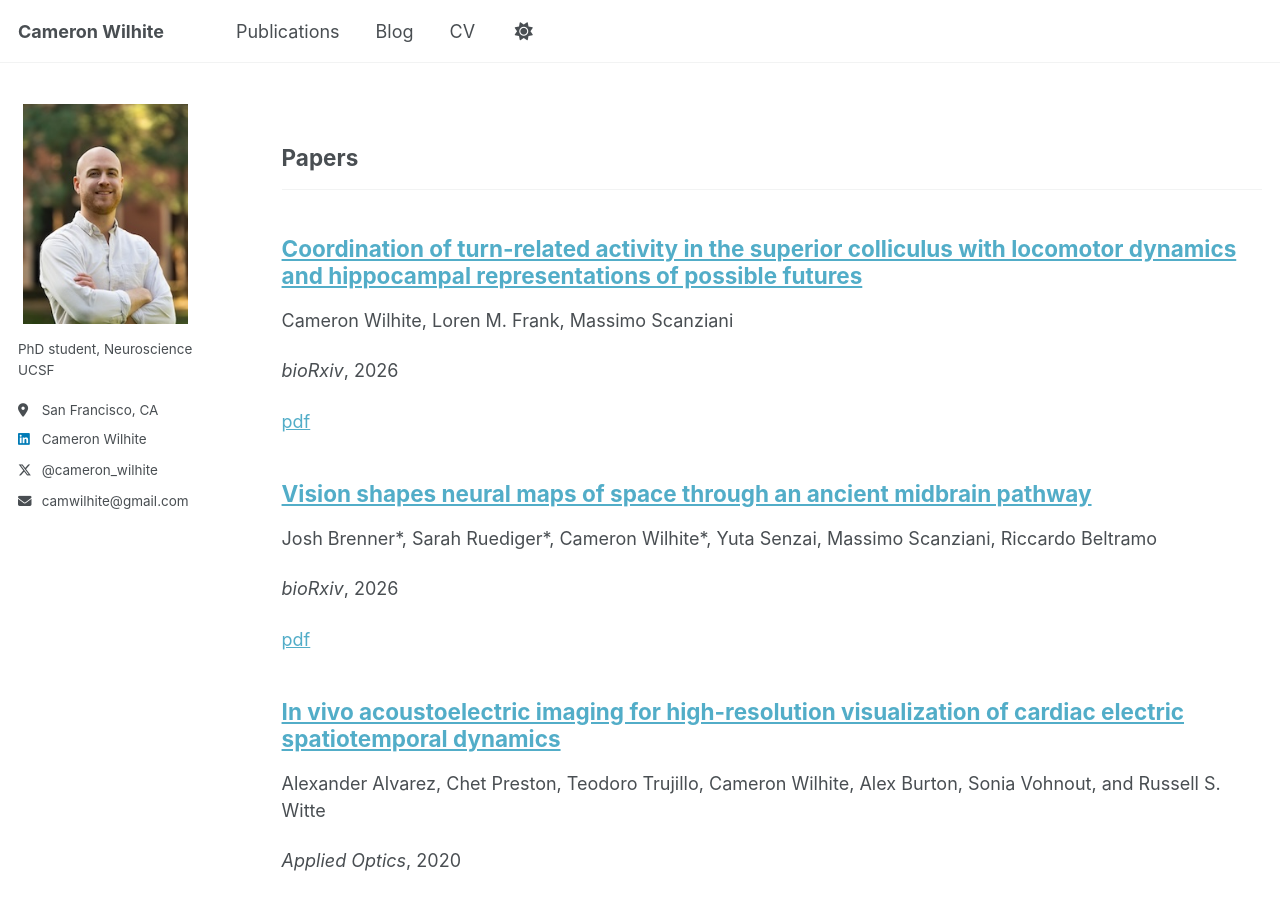
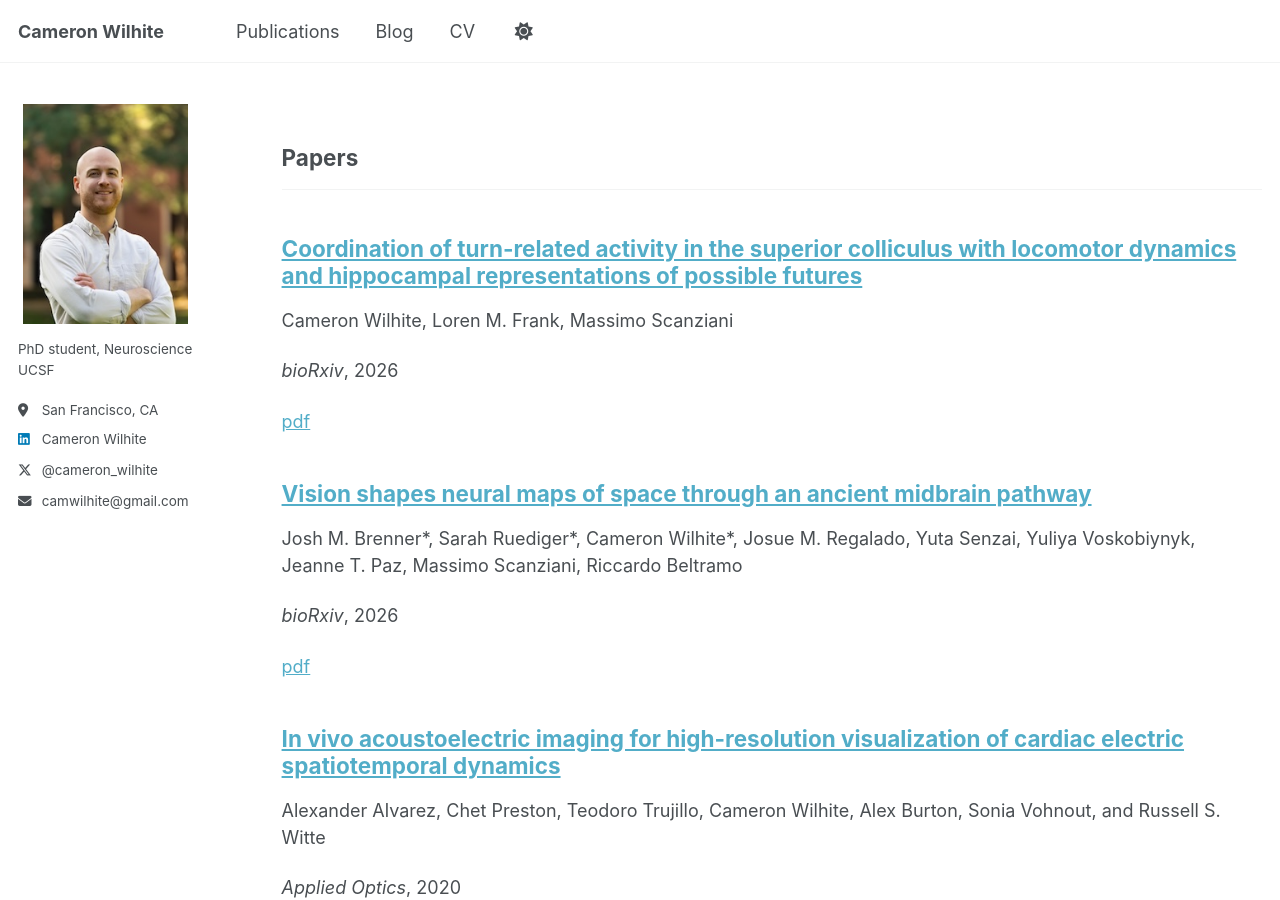
Before and after one commit to camwilhite/camwilhite.github.io, a Jekyll site: the page built from _pages/publications.html, in a window 1280 px wide and 900 px high. Built offline with Jekyll 4.4.1, drawn with Linux system fonts in a browser that asks for light colours; a script that is not in the unit is left out.

Commit message:
Update 2025_Remapping.md

```diff
--- a/_publications/2025_Remapping.md
+++ b/_publications/2025_Remapping.md
@@ -3,7 +3,7 @@ title: "Vision shapes neural maps of space through an ancient midbrain pathway"
 collection: publications
 category: manuscripts
 permalink: /publication/2025_Remapping
-excerpt: 'Josh Brenner\*, Sarah Ruediger\*, Cameron Wilhite\*, Yuta Senzai, Massimo Scanziani, Riccardo Beltramo'
+excerpt: 'Josh M. Brenner\*, Sarah Ruediger\*, Cameron Wilhite\*, Josue M. Regalado, Yuta Senzai, Yuliya Voskobiynyk, Jeanne T. Paz, Massimo Scanziani, Riccardo Beltramo'
 date: 2026-01-01
 venue: bioRxiv
 slidesurl:
```
